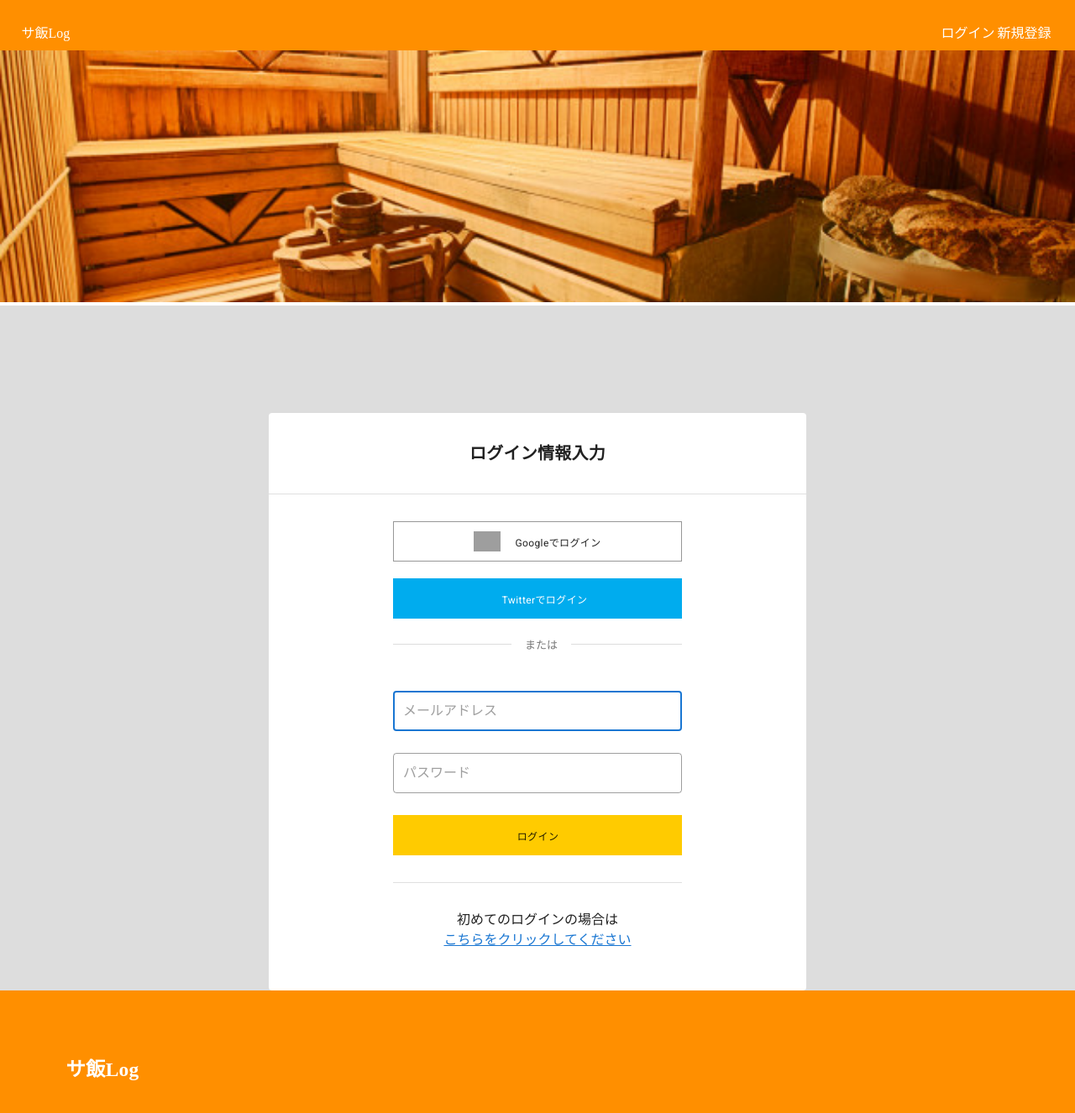
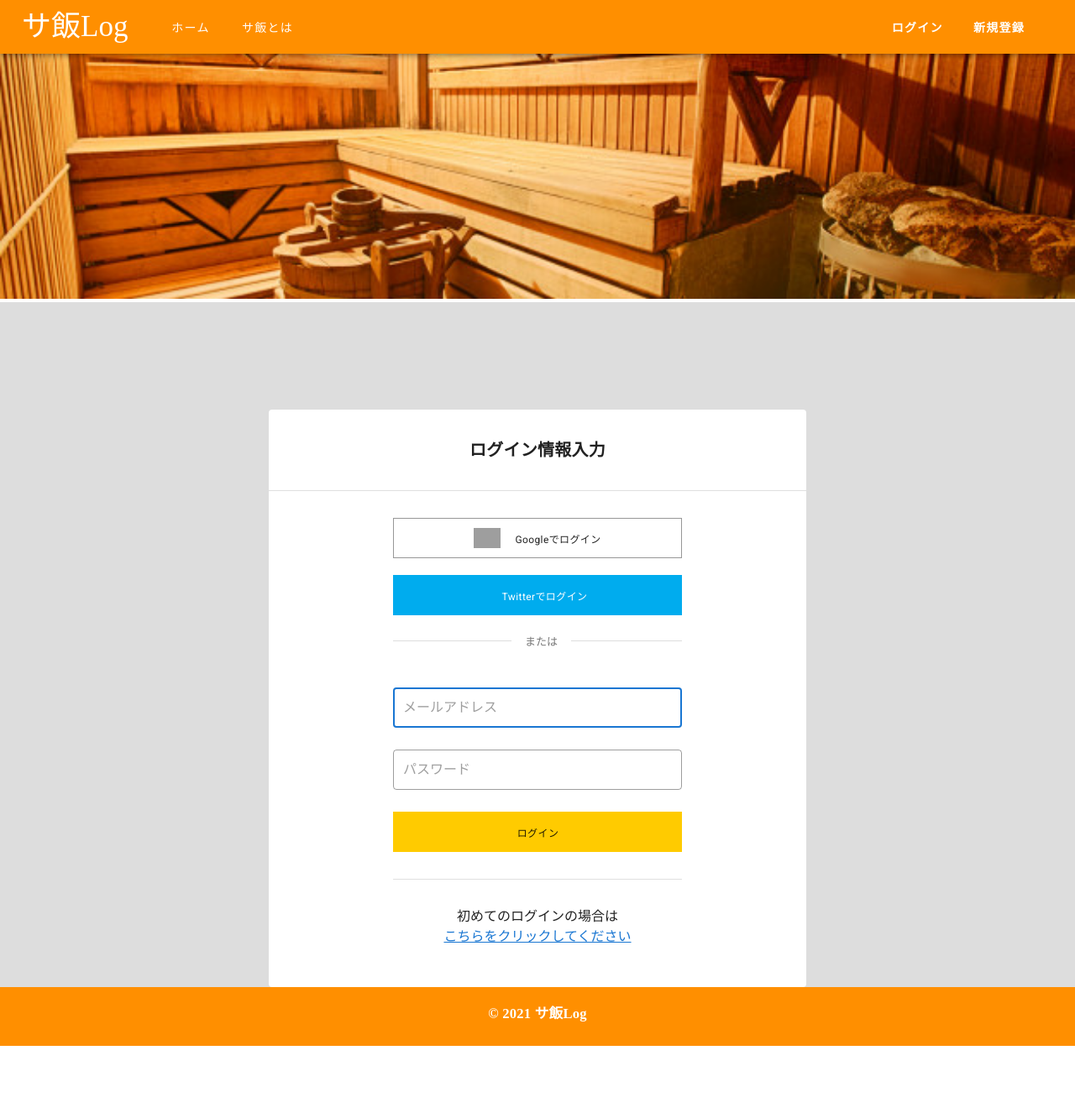
Before and after one commit to takumi-915/sameshi, a Vue app in the folder sameshi/: page /login in a window 1280 px wide. Shown: the top 1326 px of the page at 84% size. After the commit the page ends 1246 px from the top, so only its background shows below. Built offline with nearby package versions, Linux system fonts and the light colour scheme; no server answers; grey boxes are pictures that could not be loaded.

Commit message:
header修正

```diff
--- a/sameshi/src/App.vue
+++ b/sameshi/src/App.vue
@@ -1,19 +1,34 @@
 <template>
   <div>
-    <header>
-      <nav class="headerLink-left">
+    <v-app-bar :clipped-left="clipped" app style="background-color: #ff8f00">
+      <v-toolbar-title class="title">
         <router-link to="/" class="headerLink-left-text">サ飯Log</router-link>
-      </nav>
+      </v-toolbar-title>
+      <v-tabs hide-slider class="header-menu" style="padding-left: 30px">
+        <v-tabs-slider />
+        <v-tab class="header-menu-list">
+          <router-link to="/" style="color: #ffffff; text-decoration: none">
+            ホーム
+          </router-link>
+        </v-tab>
+        <v-tab class="header-menu-list">
+          <span style="color: #ffffff">サ飯とは</span>
+        </v-tab>
+      </v-tabs>
       <nav
         class="headerLink-right"
         v-if="!isAutenticated && !$store.state.googleLogin_user"
       >
+        <v-btn text class="ml-4 mr-2">
           <router-link to="/login" class="headerLink-right-text"
             >ログイン</router-link
           >
+        </v-btn>
+        <v-btn text class="ml-4 mr-2">
           <router-link to="/signup" class="headerLink-right-text"
             >新規登録</router-link
           >
+        </v-btn>
       </nav>
       <nav class="headerLink-right" v-if="isAutenticated">
         <nav>ここにユーザーネームを入れる</nav>
@@ -25,14 +40,14 @@
           ログアウト
         </nav>
       </nav>
-    </header>
+    </v-app-bar>
     <img src="../public/サウナ.jpg" class="headerImage" />
 
     <router-view></router-view>
 
     <footer>
       <v-card-title class="text-center pa-130">
-        <h3 class="footerTitle">サ飯Log</h3>
+        <h5 class="footerTitle">© 2021 サ飯Log</h5>
       </v-card-title>
     </footer>
   </div>
@@ -69,16 +84,26 @@ export default {
 
 <style scoped>
 header {
-  width: 100%;
+  /* width: 100%;
   height: 60px;
   display: flex;
-  justify-content: space-between;
+  justify-content: space-between; */
   background-color: #ff8f00;
+}
+.header-menu {
+  width: 10%;
+}
+.title {
+  color: #fff;
+  font-size: 35px;
+  font-family: "Fraunces", serif;
+  margin-left: 10px;
 }
 .headerImage {
   width: 100%;
   height: 300px;
   object-fit: cover;
+  margin-top: 56px;
 }
 .headerLink-left {
   margin: 2%;
@@ -96,15 +121,16 @@ header {
   color: #ffffff;
   padding-right: 3px;
   cursor: pointer;
+  font-weight: bold;
 }
 footer {
-  height: 200px;
+  height: 70px;
   background-color: #ff8f00;
 }
 .footerTitle {
   width: 100%;
   text-align: left;
   color: #ffffff;
-  padding: 5%;
+  text-align: center;
 }
 </style>
--- a/sameshi/src/components/Main.vue
+++ b/sameshi/src/components/Main.vue
@@ -117,7 +117,7 @@ export default {
   margin-top: 5%;
 }
 .main {
-  background-color: #eceff1;
+  background-color: rgb(238, 238, 238);
 }
 .introduction {
   text-align: center;
```
Lines whose indentation alone changed are shown as unchanged.
